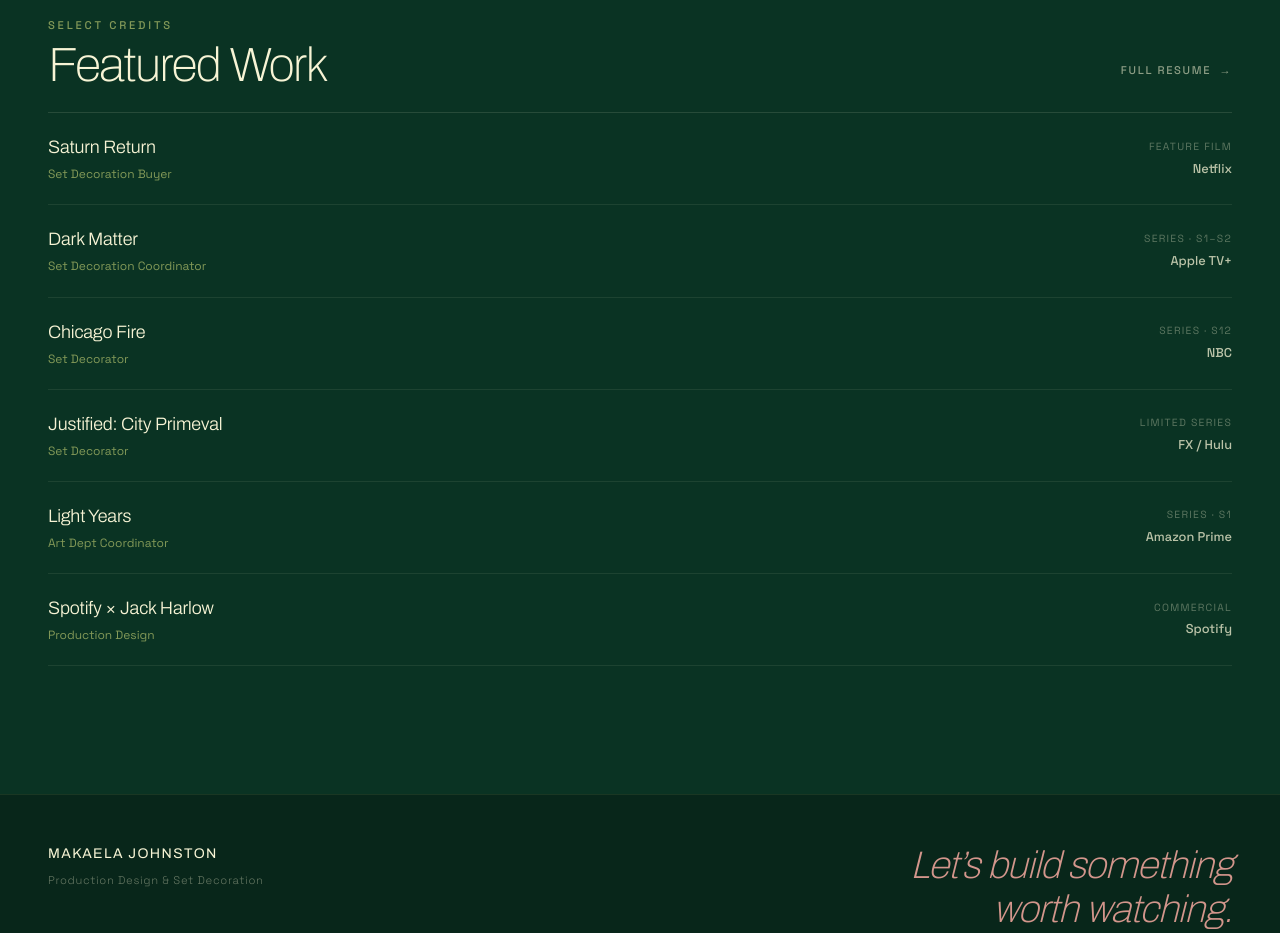
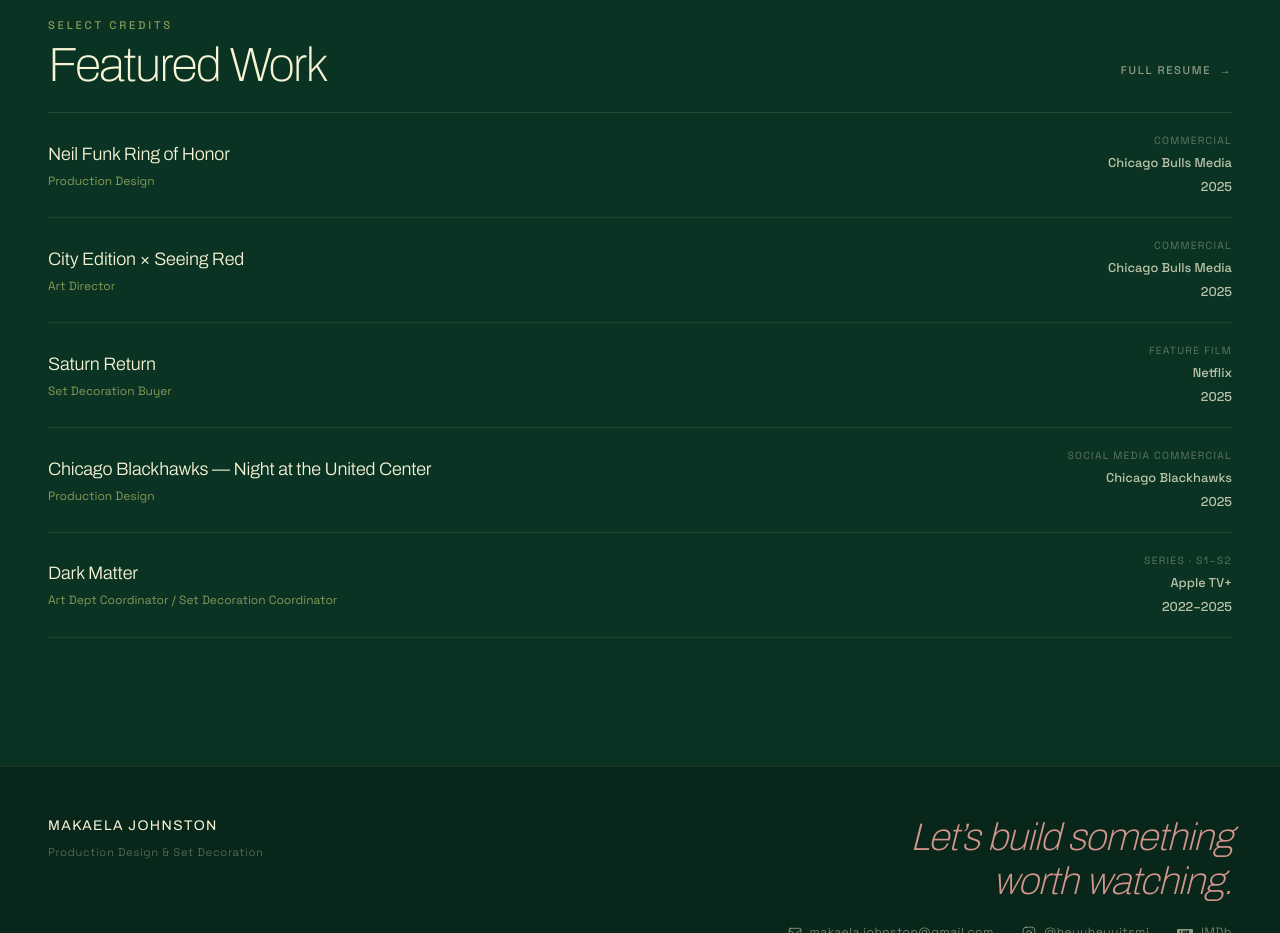
Before and after one commit to ayyjayy2/makaela-johnston-portfolio, a Next.js app: page /about in a window 1280 px wide. Shown: the part 1540-2473 px from the top of the page. Built offline with nearby package versions, Linux system fonts and the light colour scheme.

Commit message:
MJ-20: Pull About page select credits from data/resume.ts
Replaces hardcoded credit array (with stale roles) with a dynamic
slice of the top 5 most recent credits from the single source of truth.
Adds year display to each credit row.

Co-Authored-By: Claude Sonnet 4.6 <noreply@anthropic.com>

```diff
--- a/app/about/page.tsx
+++ b/app/about/page.tsx
@@ -1,6 +1,7 @@
 import type { Metadata } from 'next';
 import Link from 'next/link';
 import ScrollReveal from '../components/ScrollReveal';
+import { credits as allCredits } from '../data/resume';
 
 export const metadata: Metadata = {
   title: 'About',
@@ -15,14 +16,7 @@ const disciplines = [
   'Art Department Coordinator',
 ];
 
-const credits = [
-  { title: 'Saturn Return',            role: 'Set Decoration Buyer',       studio: 'Netflix',      type: 'Feature Film'   },
-  { title: 'Dark Matter',              role: 'Set Decoration Coordinator', studio: 'Apple TV+',    type: 'Series · S1–S2' },
-  { title: 'Chicago Fire',             role: 'Set Decorator',              studio: 'NBC',          type: 'Series · S12'   },
-  { title: 'Justified: City Primeval', role: 'Set Decorator',              studio: 'FX / Hulu',    type: 'Limited Series' },
-  { title: 'Light Years',              role: 'Art Dept Coordinator',       studio: 'Amazon Prime', type: 'Series · S1'    },
-  { title: 'Spotify × Jack Harlow',    role: 'Production Design',          studio: 'Spotify',      type: 'Commercial'     },
-];
+const credits = allCredits.slice(0, 5);
 
 export default function About() {
   return (
@@ -118,6 +112,7 @@ export default function About() {
                   <div className="credit-meta">
                     <span className="credit-type">{credit.type}</span>
                     <span className="credit-studio">{credit.studio}</span>
+                    {credit.year ? <span className="credit-studio">{credit.year}</span> : null}
                   </div>
                 </div>
               </ScrollReveal>
```
